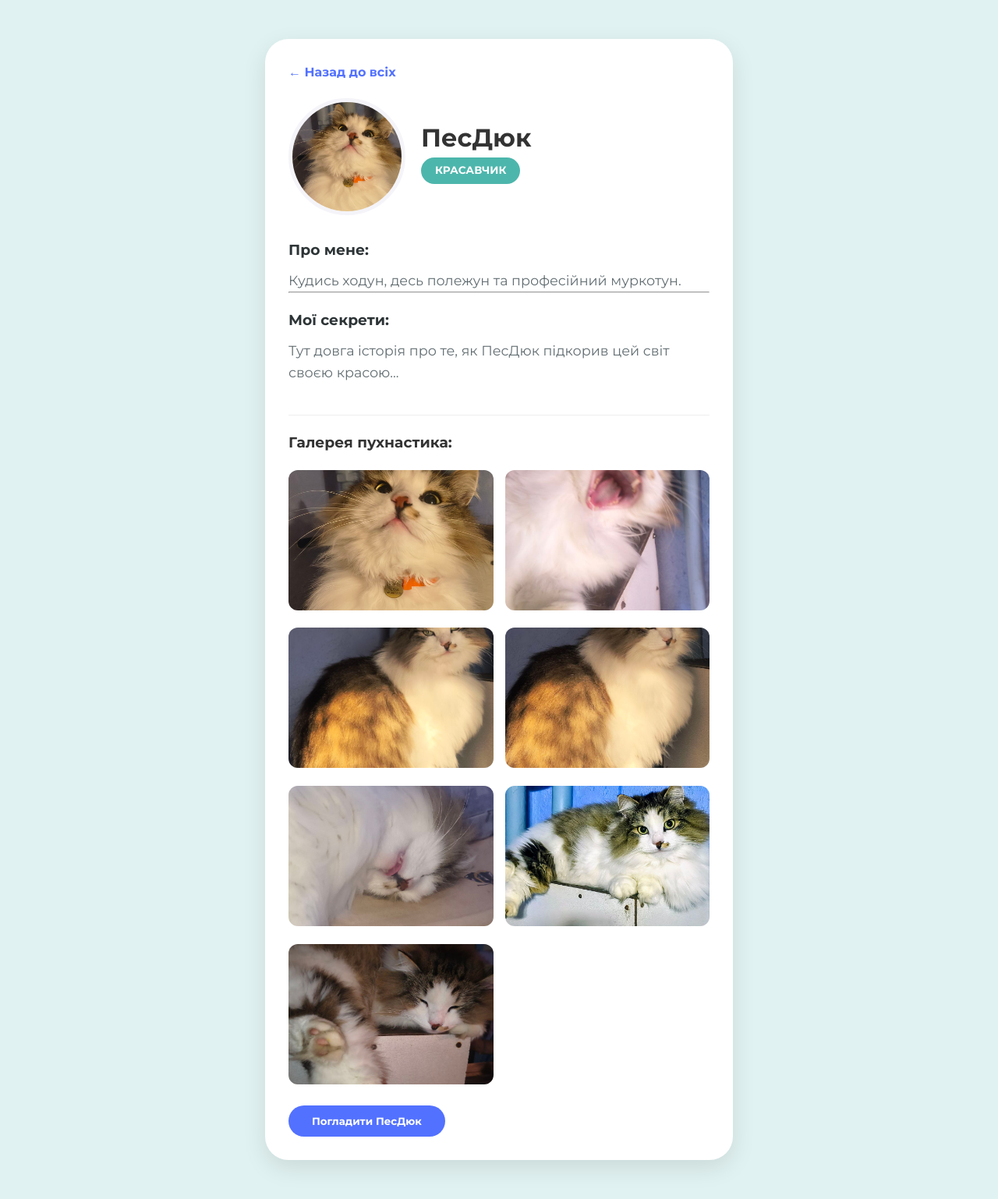
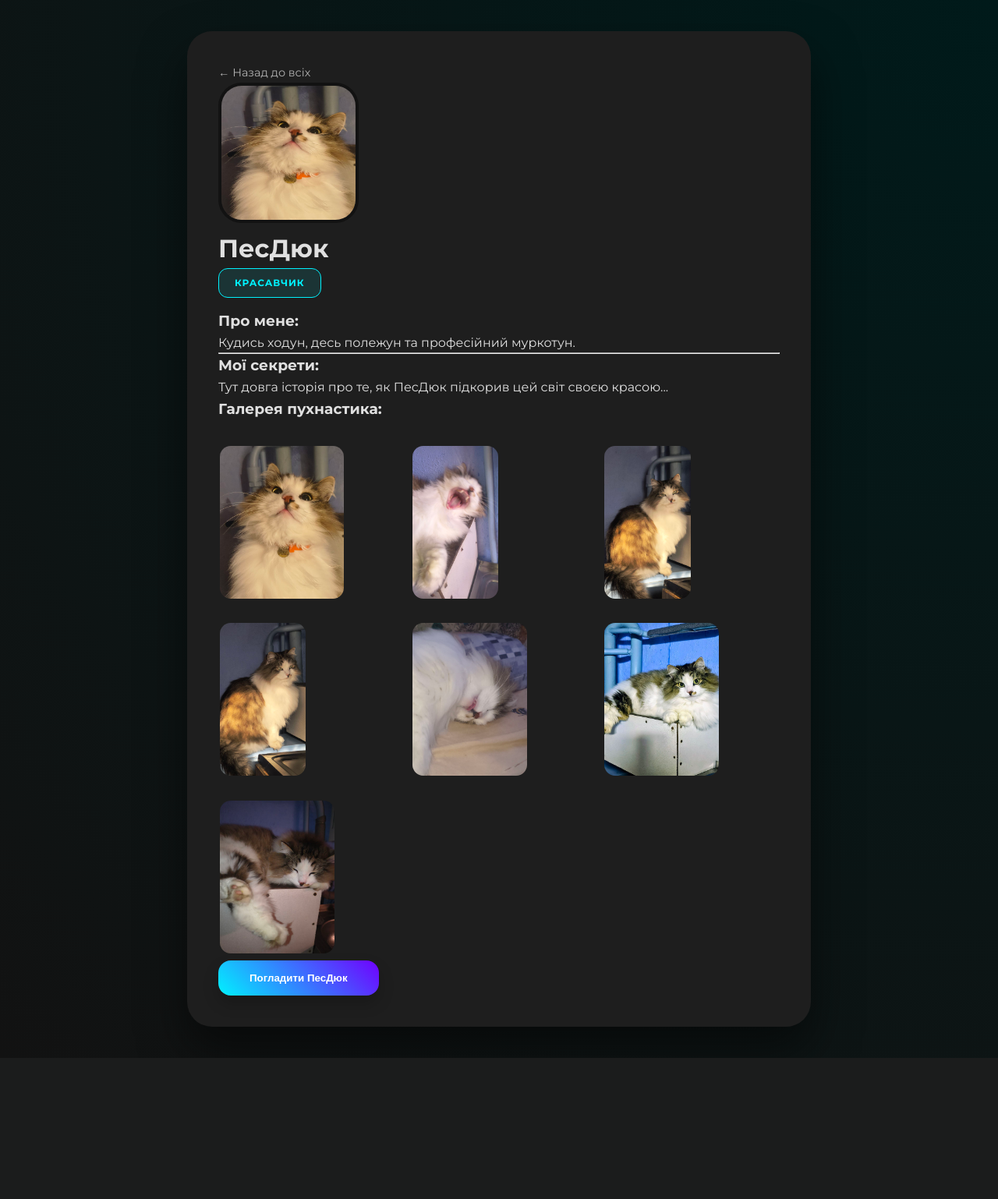
Before and after one commit to alepasen/cat_blog, a Flask app: page /cat/pes in a window 1280 px wide. Shown: the whole page at 78% size. After the commit the page ends 1357 px from the top, so only its background shows below. Run offline with Flask 3, Linux system fonts and the light colour scheme; some libraries are stand-ins or nearby versions.

Commit message:
Оновив дизайн на Dark Mode

```diff
--- a/static/css/style.css
+++ b/static/css/style.css
@@ -1,4 +1,14 @@
-/* Скидання стандартних стилів */
+/* Базові налаштування та темна палітра */
+:root {
+    --bg-dark: #121212;
+    --card-bg: #1e1e1e;
+    --text-main: #e0e0e0;
+    --text-muted: #b0b0b0;
+    --accent-pes: #00f2fe; /* Неоновий блакитний */
+    --accent-mysh: #7000ff; /* Насичений фіолетовий */
+    --accent-pink: #ff4081;
+}
+
 * {
     margin: 0;
     padding: 0;
@@ -7,180 +17,146 @@
 
 body {
     font-family: 'Montserrat', sans-serif;
-    background-color: #f4f4f9;
-    color: #333;
+    background-color: var(--bg-dark);
+    color: var(--text-main);
     line-height: 1.6;
 }
 
+/* Шапка сайту */
 header {
     text-align: center;
-    padding: 50px 20px;
-    background: white;
-    margin-bottom: 20px;
+    padding: 60px 20px;
+    background: linear-gradient(180deg, #1a1a1a 0%, var(--bg-dark) 100%);
 }
 
 header h1 {
-    font-size: 2.5rem;
-    color: #2d3436;
+    font-size: 3rem;
+    letter-spacing: -1px;
+    background: linear-gradient(45deg, var(--accent-pes), var(--accent-mysh));
+    -webkit-background-clip: text;
+    -webkit-text-fill-color: transparent;
 }
 
-/* Контейнер для карток */
+/* Контейнер та Картки */
 .cat-container {
     display: flex;
     justify-content: center;
     flex-wrap: wrap;
-    gap: 30px;
-    padding: 20px;
+    gap: 40px;
+    padding: 40px 20px;
     max-width: 1200px;
     margin: 0 auto;
 }
 
-/* Картка котика */
 .cat-card {
-    background: white;
-    border-radius: 20px;
+    background: var(--card-bg);
+    border-radius: 24px;
     overflow: hidden;
     width: 350px;
-    box-shadow: 0 10px 25px rgba(0,0,0,0.08);
-    transition: transform 0.3s ease, box-shadow 0.3s ease;
-    display: flex;
-    flex-direction: column;
+    border: 1px solid rgba(255, 255, 255, 0.05);
+    transition: all 0.4s cubic-bezier(0.175, 0.885, 0.32, 1.275);
 }
 
 .cat-card:hover {
-    transform: translateY(-10px);
-    box-shadow: 0 15px 35px rgba(0,0,0,0.15);
+    transform: translateY(-15px) scale(1.02);
+    box-shadow: 0 20px 40px rgba(0, 0, 0, 0.6);
+    border-color: rgba(255, 255, 255, 0.1);
 }
 
-/* Фото котика */
 .cat-card img {
     width: 100%;
-    height: 300px;
-    object-fit: cover; /* Фото заповнить блок, не розтягуючись */
+    height: 320px;
+    object-fit: cover;
+    filter: grayscale(20%);
+    transition: 0.4s;
 }
 
-/* Інфо-блок під фото */
-.cat-info {
-    padding: 25px;
-    text-align: center;
+.cat-card:hover img {
+    filter: grayscale(0%);
 }
 
-.cat-info h2 {
-    margin-bottom: 10px;
-    font-size: 1.8rem;
+/* Текст та Теги */
+.cat-info {
+    padding: 30px;
+    text-align: center;
 }
 
 .tag {
     display: inline-block;
-    padding: 6px 18px;
-    border-radius: 20px;
-    font-size: 0.85rem;
-    font-weight: bold;
+    padding: 8px 20px;
+    border-radius: 12px;
+    font-size: 0.75rem;
+    font-weight: 800;
     margin-bottom: 15px;
-    color: white;
     text-transform: uppercase;
+    letter-spacing: 1px;
 }
 
-.pes .tag { background-color: #4db6ac; }    /* Колір для ПесДюка */
-.mysh .tag { background-color: #ba68c8; }   /* Колір для Мишки */
+.pes .tag { background: rgba(0, 242, 254, 0.1); color: var(--accent-pes); border: 1px solid var(--accent-pes); }
+.mysh .tag { background: rgba(112, 0, 255, 0.1); color: var(--accent-mysh); border: 1px solid var(--accent-mysh); }
 
-/* Стилі для сторінки деталей */
+/* Сторінка деталей */
 .profile-container {
-    max-width: 600px;
-    margin: 50px auto;
-    background: white;
-    padding: 30px;
-    border-radius: 30px;
-    box-shadow: 0 10px 30px rgba(0,0,0,0.1);
-    text-align: left;
+    max-width: 800px;
+    margin: 40px auto;
+    background: var(--card-bg);
+    padding: 40px;
+    border-radius: 32px;
+    box-shadow: 0 30px 60px rgba(0,0,0,0.5);
+}
+
+.profile-avatar {
+    width: 180px;
+    height: 180px;
+    border-radius: 30px; /* Квадратно-заокруглений стиль (iOS style) */
+    border: 4px solid var(--bg-dark);
 }
 
 .back-link {
+    color: var(--text-muted);
     text-decoration: none;
-    color: #5271ff;
-    font-weight: bold;
-    display: inline-block;
-    margin-bottom: 20px;
+    font-size: 0.9rem;
+    transition: 0.3s;
 }
 
-.profile-header {
-    display: flex;
-    align-items: center;
+.back-link:hover { color: var(--accent-pes); }
+
+/* Галерея */
+.gallery-grid {
+    display: grid;
+    grid-template-columns: repeat(auto-fill, minmax(200px, 1fr));
     gap: 20px;
-    margin-bottom: 30px;
+    margin-top: 30px;
 }
 
-.profile-avatar {
-    width: 150px;
-    height: 150px;
-    border-radius: 50%;
-    object-fit: cover;
-    border: 5px solid #f4f4f9;
+.gallery-item img {
+    border-radius: 16px;
+    height: 200px;
+    border: 2px solid transparent;
 }
 
-.profile-bio h3 {
-    margin: 20px 0 10px 0;
-    color: #2d3436;
+.gallery-item img:hover {
+    border-color: var(--accent-pes);
 }
-
-.profile-bio p {
-    font-size: 1.1rem;
-    color: #636e72;
-}
-
-/* Колір фону сторінки залежно від котика */
-body.pes { background-color: #e0f2f1; }
-body.mysh { background-color: #f3e5f5; }
 
 /* Кнопка */
 .btn {
-    text-decoration: none; /* Прибираємо підкреслення тексту */
-    display: inline-block; /* Щоб кнопка правильно тримала форму */
-    margin-top: 20px;
-    padding: 12px 30px;
+    background: linear-gradient(45deg, var(--accent-pes), var(--accent-mysh));
+    border-radius: 16px;
+    padding: 15px 40px;
     border: none;
-    border-radius: 30px;
-    background: #5271ff;
     color: white;
-    font-weight: bold;
-    font-family: inherit;
+    font-weight: 700;
     cursor: pointer;
-    transition: background 0.3s;
+    transition: 0.3s;
+    box-shadow: 0 10px 20px rgba(0,0,0,0.2);
 }
 
-
 .btn:hover {
-    background: #ff4081;
+    transform: scale(1.05);
+    box-shadow: 0 15px 30px rgba(0, 242, 254, 0.3);
 }
 
-footer {
-    text-align: center;
-    padding: 40px 20px;
-    color: #a0a0a0;
-}
-.gallery-section {
-    margin-top: 40px;
-    padding-top: 20px;
-    border-top: 1px solid #eee;
-}
-
-.gallery-grid {
-    display: grid;
-    grid-template-columns: repeat(auto-fill, minmax(180px, 1fr)); /* Авто-сітка */
-    gap: 15px;
-    margin-top: 20px;
-}
-
-.gallery-item img {
-    width: 100%;
-    height: 180px;
-    object-fit: cover; /* Квадратні фото */
-    border-radius: 12px;
-    transition: transform 0.3s ease;
-    cursor: pointer;
-}
-
-.gallery-item img:hover {
-    transform: scale(1.05); /* Легке збільшення при наведенні */
-    box-shadow: 0 5px 15px rgba(0,0,0,0.1);
-}
+/* Стилізація фону сторінок деталей */
+body.pes { background: radial-gradient(circle at top right, #001a1a, #121212); }
+body.mysh { background: radial-gradient(circle at top right, #1a001a, #121212); }
```
